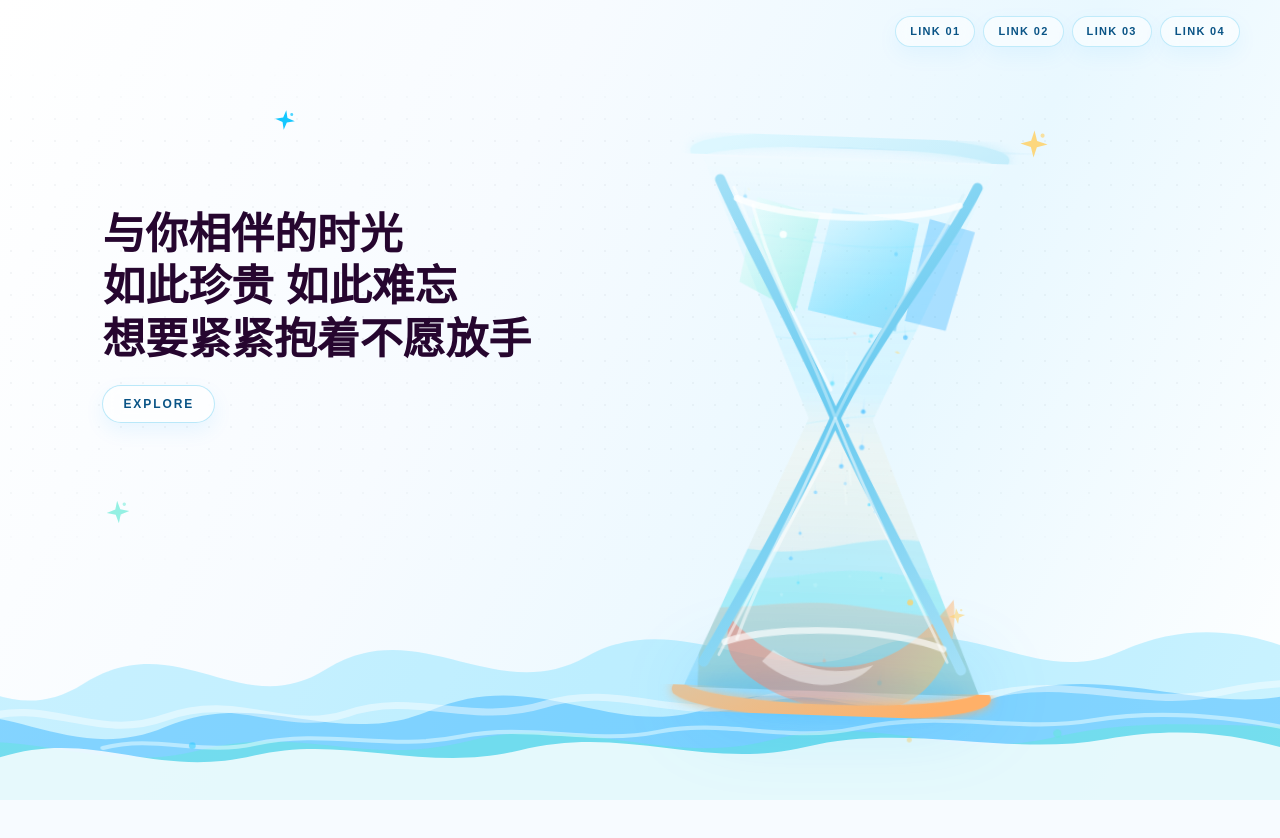
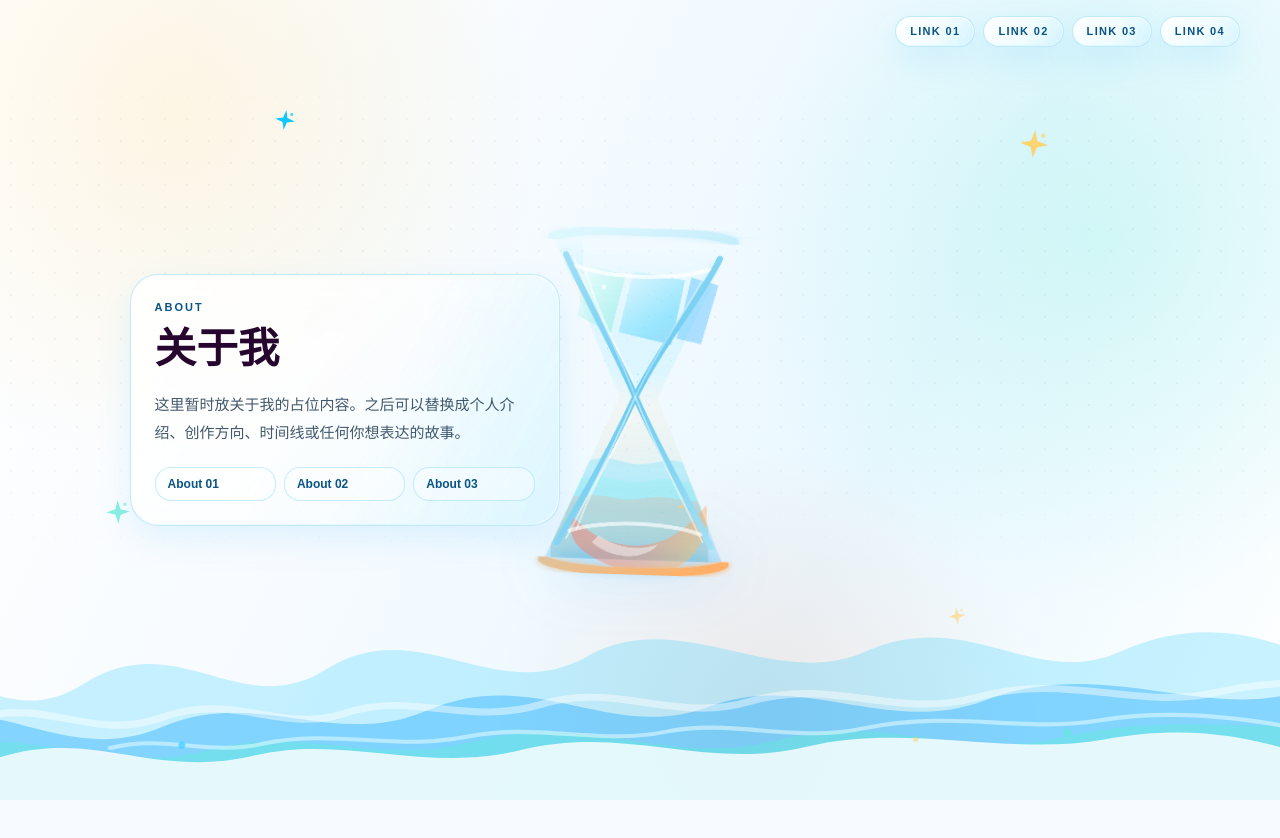
Before and after one commit to aqhours/aqhours-site, a Next.js app: page / in a window 1280 px wide. Shown: the top 838 px of the page. Before the commit the page ends 800 px from the top, so only its background shows below. Built offline with nearby package versions, Linux system fonts and the light colour scheme.

Commit message:
Add homepage scroll visual prototype

```diff
--- a/src/app/globals.css
+++ b/src/app/globals.css
@@ -38,6 +38,54 @@ body {
 button,
 a {
   -webkit-tap-highlight-color: transparent;
+}
+
+.liquid-glass {
+  position: relative;
+  overflow: hidden;
+  isolation: isolate;
+  border: 1px solid rgba(174, 228, 248, 0.76);
+  background:
+    linear-gradient(135deg, rgba(255, 255, 255, 0.72), rgba(255, 255, 255, 0.4) 44%, rgba(233, 248, 255, 0.52)),
+    rgba(255, 255, 255, 0.38);
+  box-shadow:
+    inset 0 1px 0 rgba(255, 255, 255, 0.76),
+    inset 0 -1px 0 rgba(18, 199, 255, 0.08),
+    0 14px 34px rgba(0, 157, 255, 0.1);
+  backdrop-filter: blur(14px) saturate(1.28);
+  -webkit-backdrop-filter: blur(14px) saturate(1.28);
+}
+
+.liquid-glass::before,
+.liquid-glass::after {
+  content: "";
+  position: absolute;
+  pointer-events: none;
+  z-index: 0;
+}
+
+.liquid-glass::before {
+  inset: 1px;
+  border-radius: inherit;
+  background:
+    linear-gradient(115deg, rgba(255, 255, 255, 0.84), transparent 34%),
+    linear-gradient(295deg, rgba(18, 199, 255, 0.13), transparent 44%);
+  opacity: 0.72;
+}
+
+.liquid-glass::after {
+  left: 8%;
+  top: -42%;
+  width: 44%;
+  height: 184%;
+  transform: rotate(24deg);
+  background: linear-gradient(90deg, transparent, rgba(255, 255, 255, 0.55), transparent);
+  opacity: 0.3;
+}
+
+.liquid-glass > * {
+  position: relative;
+  z-index: 1;
 }
 
 .hero-hourglass-shell {
@@ -210,3 +258,11 @@ a {
     animation: none !important;
   }
 }
+
+@media (prefers-reduced-transparency: reduce) {
+  .liquid-glass {
+    background: rgba(255, 255, 255, 0.86);
+    backdrop-filter: none;
+    -webkit-backdrop-filter: none;
+  }
+}
--- a/src/components/home/HomepageHero.tsx
+++ b/src/components/home/HomepageHero.tsx
@@ -1,60 +1,169 @@
 "use client";
 
-import { motion } from "motion/react";
+import { useEffect, useRef, useState } from "react";
+import { motion, useMotionTemplate, useMotionValueEvent, useReducedMotion, useScroll, useTransform } from "motion/react";
 import { CollageLayer } from "./CollageLayer";
 import { KineticHourglass } from "./KineticHourglass";
 import { WaveRibbons } from "./WaveRibbons";
 
 const navigation = ["Link 01", "Link 02", "Link 03", "Link 04"];
 
+const aboutStats = ["About 01", "About 02", "About 03"];
+
+function useCompactViewport() {
+  const [isCompact, setIsCompact] = useState(false);
+
+  useEffect(() => {
+    const mediaQuery = window.matchMedia("(max-width: 767px)");
+    const syncViewport = () => setIsCompact(mediaQuery.matches);
+
+    syncViewport();
+    mediaQuery.addEventListener("change", syncViewport);
+
+    return () => mediaQuery.removeEventListener("change", syncViewport);
+  }, []);
+
+  return isCompact;
+}
+
 export function HomepageHero() {
+  const sceneRef = useRef<HTMLElement | null>(null);
+  const isCompact = useCompactViewport();
+  const [isIntroVisible, setIsIntroVisible] = useState(true);
+  const [isAboutVisible, setIsAboutVisible] = useState(false);
+  const shouldReduceMotion = useReducedMotion();
+  const { scrollYProgress } = useScroll({
+    target: sceneRef,
+    offset: ["start start", "end end"],
+  });
+
+  const hourglassProfile = shouldReduceMotion
+    ? {
+        input: [0, 1],
+        x: ["0vw", "0vw"],
+        y: [isCompact ? "-16vh" : "0vh", isCompact ? "-16vh" : "0vh"],
+        rotate: ["0deg", "0deg"],
+        scale: [isCompact ? 0.76 : 0.8, isCompact ? 0.76 : 0.8],
+      }
+    : isCompact
+      ? {
+          input: [0, 0.7, 1],
+          x: ["-4vw", "-1vw", "0vw"],
+          y: ["-1vh", "-9vh", "-16vh"],
+          rotate: ["-28deg", "-10deg", "0deg"],
+          scale: [1.58, 1.14, 0.76],
+        }
+      : {
+          input: [0, 0.72, 1],
+          x: ["7vw", "4vw", "0vw"],
+          y: ["0vh", "0vh", "0vh"],
+          rotate: ["-28deg", "-9deg", "0deg"],
+          scale: [2.18, 1.34, 0.8],
+        };
+
+  const hourglassX = useTransform(scrollYProgress, hourglassProfile.input, hourglassProfile.x);
+  const hourglassY = useTransform(scrollYProgress, hourglassProfile.input, hourglassProfile.y);
+  const hourglassRotate = useTransform(scrollYProgress, hourglassProfile.input, hourglassProfile.rotate);
+  const hourglassScale = useTransform(scrollYProgress, hourglassProfile.input, hourglassProfile.scale);
+  const hourglassTransform = useMotionTemplate`translate3d(calc(-50% + ${hourglassX}), calc(-50% + ${hourglassY}), 0) rotate(${hourglassRotate}) scale(${hourglassScale})`;
+
+  const collageOpacity = useTransform(scrollYProgress, [0, 0.55, 1], [1, 0.35, 0.22]);
+  const waveOpacity = useTransform(scrollYProgress, [0, 0.62, 1], [1, 0.92, 0.74]);
+
+  useMotionValueEvent(scrollYProgress, "change", (latest) => {
+    setIsIntroVisible(latest < 0.48);
+    setIsAboutVisible(latest > 0.5);
+  });
+
   return (
-    <main className="min-h-screen bg-[#F7FBFF]">
-      <section className="relative h-[100vh] min-h-[640px] overflow-hidden bg-[#F7FBFF] sm:min-h-[720px]">
-        <div className="absolute inset-0 bg-[linear-gradient(116deg,#FFFFFF_0%,#F7FBFF_36%,#E9F8FF_66%,#FFFFFF_100%)]" />
-        <div className="hero-dotted-grid absolute inset-x-0 top-16 h-[66vh] opacity-35" />
+    <main className="min-h-screen bg-[#F7FBFF] text-[#102A43]">
+      <section ref={sceneRef} className="relative h-[200vh] bg-[#F7FBFF]">
+        <span id="about" className="absolute top-[100vh]" aria-hidden="true" />
+        <div className="sticky top-0 h-[100vh] min-h-[640px] overflow-hidden bg-[#F7FBFF] sm:min-h-[720px]">
+          <div className="absolute inset-0 bg-[linear-gradient(116deg,#FFFFFF_0%,#F7FBFF_34%,#E9F8FF_66%,#FFFFFF_100%)]" />
+          <div className="absolute inset-0 bg-[radial-gradient(circle_at_14%_14%,rgba(255,209,102,0.18),transparent_28%),radial-gradient(circle_at_86%_30%,rgba(94,234,212,0.2),transparent_30%),radial-gradient(circle_at_60%_90%,rgba(255,138,101,0.15),transparent_26%)]" />
+          <div className="hero-dotted-grid absolute inset-x-0 top-16 h-[66vh] opacity-30" />
 
-        <header className="absolute inset-x-0 top-0 z-50 flex items-center justify-end px-4 py-4 text-[#102A43] sm:px-8 lg:px-10">
+          <header className="absolute inset-x-0 top-0 z-50 flex items-center justify-end px-4 py-4 sm:px-8 lg:px-10">
             <nav className="grid grid-cols-2 gap-1.5 text-[10px] font-semibold uppercase tracking-[0.12em] text-[#0A5486] sm:flex sm:gap-2 sm:text-[11px]">
               {navigation.map((item) => (
                 <a
                   key={item}
                   href="#"
-                className="rounded-full border border-[#AEE4F8]/75 bg-white/55 px-3 py-1.5 shadow-[0_8px_22px_rgba(0,157,255,0.06)] backdrop-blur transition-transform duration-150 active:scale-[0.97] sm:px-3.5"
+                  className="liquid-glass inline-flex items-center justify-center rounded-full px-3 py-1.5 transition-transform duration-150 ease-[var(--ease-out)] active:scale-[0.97] sm:px-3.5"
                 >
-                {item}
+                  <span>{item}</span>
                 </a>
               ))}
             </nav>
           </header>
 
-        <div className="absolute left-1/2 top-[53%] z-20 -translate-x-1/2 -translate-y-1/2 lg:left-[66%]">
-          <KineticHourglass />
-        </div>
+          <motion.div
+            className="pointer-events-none absolute left-1/2 top-1/2 z-20"
+            style={{ transform: hourglassTransform, willChange: "transform" }}
+            aria-hidden="true"
+          >
+            <KineticHourglass intro={false} />
+          </motion.div>
 
           <motion.div
-          className="absolute left-1/2 top-[18vh] z-40 flex w-[min(92vw,680px)] -translate-x-1/2 flex-col items-center text-center md:left-[7vw] md:top-[26vh] md:w-[640px] md:translate-x-0 md:items-start md:text-left lg:left-[8vw] lg:top-[26vh]"
-          initial={{ opacity: 0, y: 18 }}
-          animate={{ opacity: 1, y: 0 }}
-          transition={{ duration: 0.7, ease: [0.16, 1, 0.3, 1], delay: 0.08 }}
+            className={[
+              "absolute left-1/2 top-[14vh] z-40 flex w-[min(91vw,640px)] -translate-x-1/2 flex-col items-center text-center transition-opacity duration-300 ease-[var(--ease-out)] md:left-[6vw] md:top-[17vh] md:w-[610px] md:translate-x-0 md:items-start md:text-left lg:left-[7vw]",
+              isIntroVisible ? "opacity-100" : "pointer-events-none opacity-0",
+            ].join(" ")}
           >
-          <h1 className="hero-serif text-[clamp(1.42rem,6vw,2rem)] font-bold leading-[1.22] tracking-normal text-[#26062F] md:text-[clamp(2.05rem,3.35vw,3rem)]">
+            <h1 className="hero-serif text-[clamp(1.32rem,5.25vw,1.86rem)] font-bold leading-[1.24] tracking-normal text-[#26062F] md:text-[clamp(2rem,3.15vw,2.9rem)]">
               <span className="block whitespace-nowrap">与你相伴的时光</span>
               <span className="block whitespace-nowrap">如此珍贵 如此难忘</span>
               <span className="block whitespace-nowrap">想要紧紧抱着不愿放手</span>
             </h1>
             <div className="mt-5 flex items-center">
               <a
-              href="#"
-              className="rounded-full border border-[#AEE4F8]/85 bg-white/58 px-4 py-2 text-[11px] font-bold uppercase tracking-[0.16em] text-[#0A5486] shadow-[0_8px_20px_rgba(0,157,255,0.08)] backdrop-blur transition-transform duration-150 hover:-translate-y-0.5 active:translate-y-0 active:scale-[0.97] sm:px-5 sm:py-2.5 sm:text-xs"
+                href="#about"
+                className="liquid-glass inline-flex items-center justify-center rounded-full px-4 py-2 text-[11px] font-bold uppercase tracking-[0.16em] text-[#0A5486] transition-transform duration-150 ease-[var(--ease-out)] active:scale-[0.97] sm:px-[18px] sm:py-2.5 sm:text-xs"
               >
-              Explore
+                <span>Explore</span>
               </a>
             </div>
           </motion.div>
 
+          <motion.div className="pointer-events-none absolute inset-0 z-30" style={{ opacity: collageOpacity }}>
             <CollageLayer />
+          </motion.div>
+
+          <motion.section
+            aria-labelledby="about-heading"
+            className={[
+              "pointer-events-none absolute inset-0 z-40 px-5 transition-opacity duration-300 ease-[var(--ease-out)] sm:px-8 lg:px-10",
+              isAboutVisible ? "opacity-100" : "opacity-0",
+            ].join(" ")}
+          >
+            <div className="relative flex h-full items-end justify-center pb-[7vh] md:items-center md:justify-start md:pb-0">
+              <div className="liquid-glass w-[min(92vw,430px)] rounded-[28px] px-5 py-5 text-[#102A43] shadow-[0_18px_50px_rgba(0,157,255,0.12)] sm:px-6 sm:py-6 md:ml-[6vw] lg:ml-[7vw]">
+                <div>
+                  <p className="text-[11px] font-bold uppercase tracking-[0.18em] text-[#0A5486]">About</p>
+                  <h2 id="about-heading" className="hero-serif mt-2 text-[clamp(1.65rem,7vw,2.35rem)] font-bold leading-tight text-[#26062F] md:text-[2.6rem]">
+                    关于我
+                  </h2>
+                  <p className="mt-4 text-sm leading-7 text-[#102A43]/78 sm:text-[15px]">
+                    这里暂时放关于我的占位内容。之后可以替换成个人介绍、创作方向、时间线或任何你想表达的故事。
+                  </p>
+                  <div className="mt-5 grid gap-2 sm:grid-cols-3">
+                    {aboutStats.map((item) => (
+                      <div key={item} className="rounded-2xl border border-[#AEE4F8]/70 bg-white/38 px-3 py-2 text-xs font-semibold text-[#0A5486]">
+                        {item}
+                      </div>
+                    ))}
+                  </div>
+                </div>
+              </div>
+            </div>
+          </motion.section>
+
+          <motion.div className="pointer-events-none absolute inset-0 z-10" style={{ opacity: waveOpacity }}>
             <WaveRibbons />
+          </motion.div>
+        </div>
       </section>
     </main>
   );
--- a/src/components/home/KineticHourglass.tsx
+++ b/src/components/home/KineticHourglass.tsx
@@ -262,15 +262,22 @@ function useHourglassCanvas() {
   return canvasRef;
 }
 
-export function KineticHourglass() {
+type KineticHourglassProps = {
+  className?: string;
+  intro?: boolean;
+};
+
+export function KineticHourglass({ className, intro = true }: KineticHourglassProps) {
   const canvasRef = useHourglassCanvas();
 
   return (
     <motion.div
-      className="relative mx-auto aspect-[0.72] w-[min(50vw,455px)] min-w-[245px] max-w-[455px] sm:min-w-[310px]"
-      initial={{ opacity: 0, y: 26, scale: 0.95 }}
-      animate={{ opacity: 1, y: 0, scale: 1 }}
-      transition={{ duration: 0.9, ease: [0.16, 1, 0.3, 1] }}
+      className={["relative mx-auto aspect-[0.72] w-[min(37vw,340px)] min-w-[190px] max-w-[340px] sm:min-w-[235px]", className]
+        .filter(Boolean)
+        .join(" ")}
+      initial={intro ? { opacity: 0, y: 26, scale: 0.95 } : false}
+      animate={intro ? { opacity: 1, y: 0, scale: 1 } : undefined}
+      transition={intro ? { duration: 0.9, ease: [0.16, 1, 0.3, 1] } : undefined}
     >
       <div className="hero-hourglass-shadow pointer-events-none absolute bottom-[3%] left-[19%] h-[9%] w-[62%] rounded-full bg-[#009DFF]/25 blur-2xl" />
 
```
Lines whose indentation alone changed are shown as unchanged.
